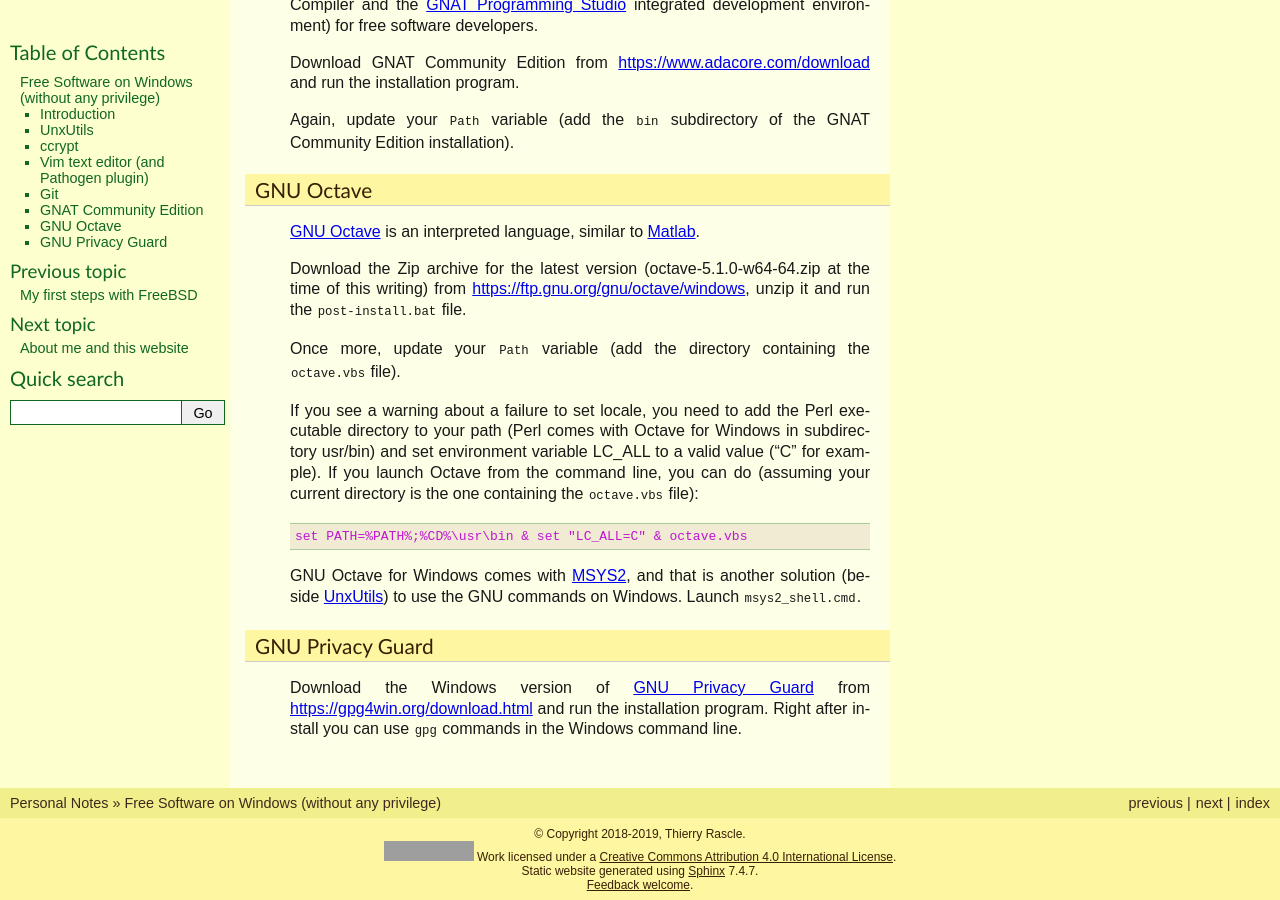
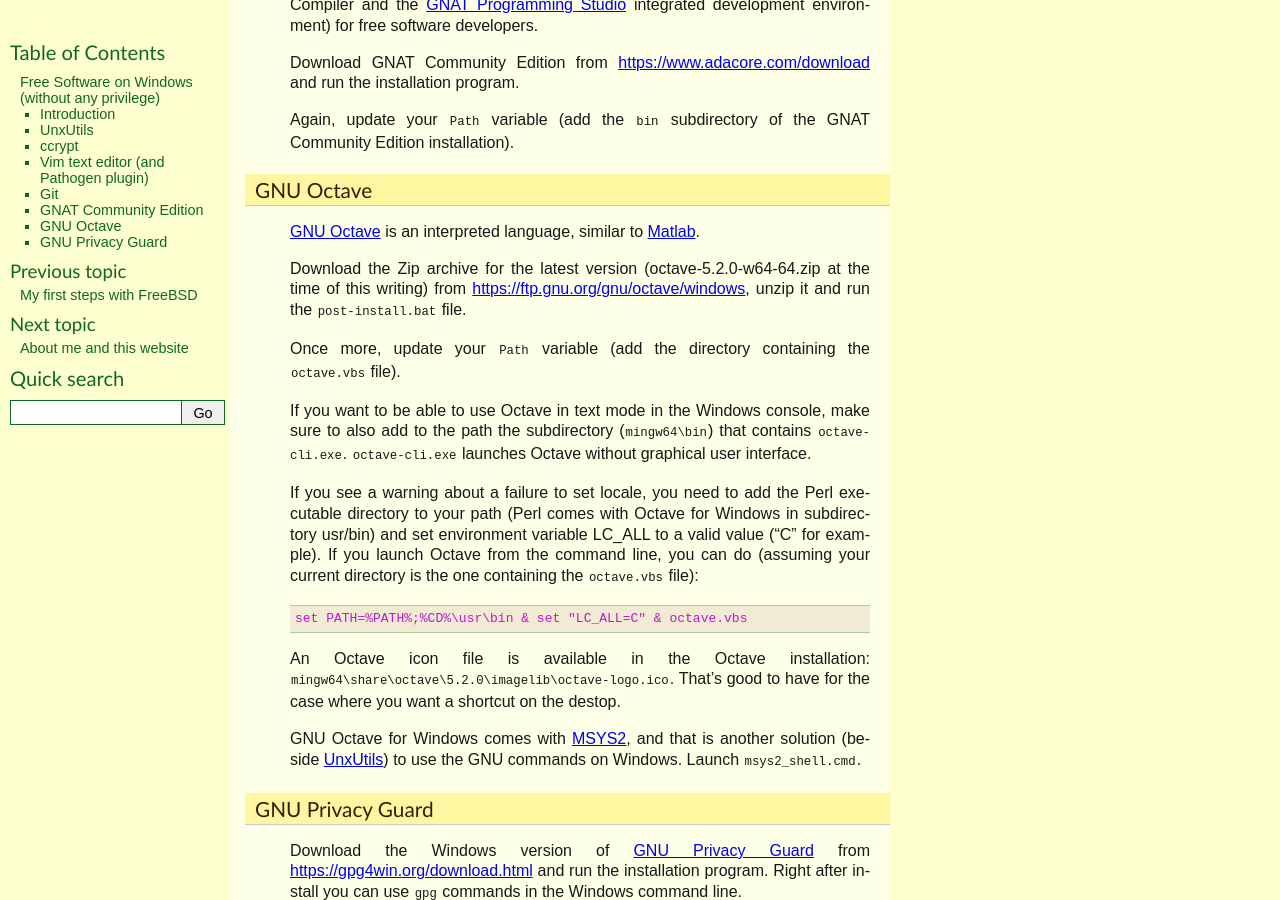
Before and after one commit to thierr26/thierr26_personal_notes_sphinx_sources, a Sphinx documentation site: the page built from source/fs_win_no_privilege.rst, in a window 1280 px wide and 900 px high, scrolled down 2192 px. Built offline with Sphinx 7.4.7, drawn with Linux system fonts in a browser that asks for light colours; grey boxes are pictures that could not be loaded.

Commit message:
Update and grow GNU Octave section

```diff
--- a/source/fs_win_no_privilege.rst
+++ b/source/fs_win_no_privilege.rst
@@ -145,18 +145,23 @@
 ----------
 
 .. index::
-  single: GNAT Community Edition (on Windows)
+  single: GNU Octave (on Windows)
   single: MSYS2
 
 `GNU Octave <https://wiki.octave.org/GNU_Octave_Wiki>`_ is an interpreted
 language, similar to `Matlab <https://en.wikipedia.org/wiki/MATLAB>`_.
 
-Download the Zip archive for the latest version (octave-5.1.0-w64-64.zip at the
+Download the Zip archive for the latest version (octave-5.2.0-w64-64.zip at the
 time of this writing) from https://ftp.gnu.org/gnu/octave/windows, unzip it and
 run the ``post-install.bat`` file.
 
 Once more, update your ``Path`` variable (add the directory containing the
 ``octave.vbs`` file).
+
+If you want to be able to use Octave in text mode in the Windows console, make
+sure to also add to the path the subdirectory (``mingw64\bin``) that contains
+``octave-cli.exe``. ``octave-cli.exe`` launches Octave without graphical user
+interface.
 
 If you see a warning about a failure to set locale, you need to add the Perl
 executable directory to your path (Perl comes with Octave for Windows in
@@ -165,6 +170,10 @@
 your current directory is the one containing the ``octave.vbs`` file)::
 
   set PATH=%PATH%;%CD%\usr\bin & set "LC_ALL=C" & octave.vbs
+
+An Octave icon file is available in the Octave installation:
+``mingw64\share\octave\5.2.0\imagelib\octave-logo.ico``. That's good to have
+for the case where you want a shortcut on the destop.
 
 GNU Octave for Windows comes with `MSYS2 <https://www.msys2.org>`_, and that is
 another solution (beside :ref:`UnxUtils <unxutils_win>`) to use the GNU
```
